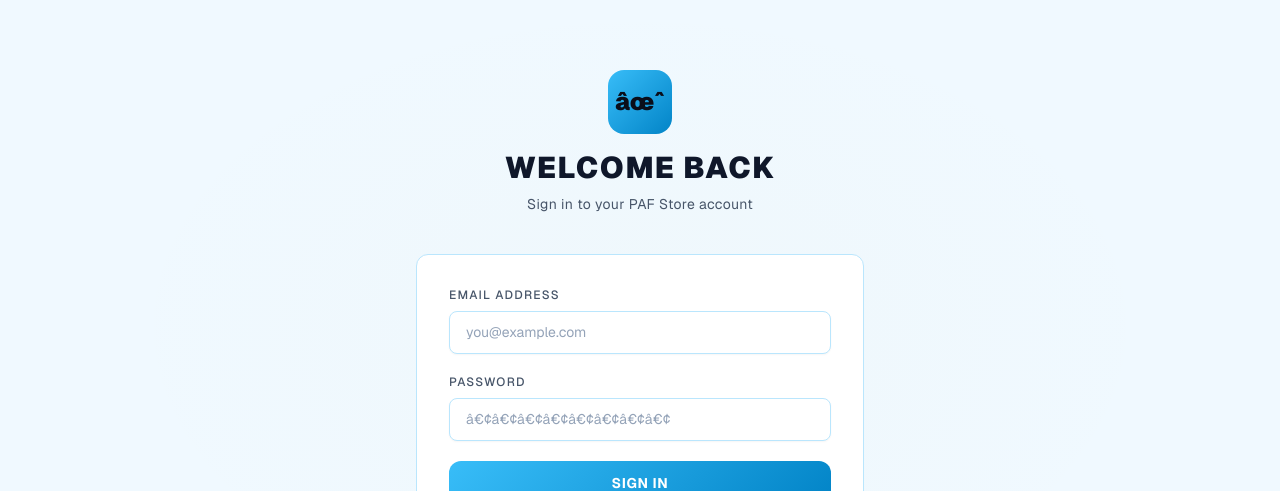
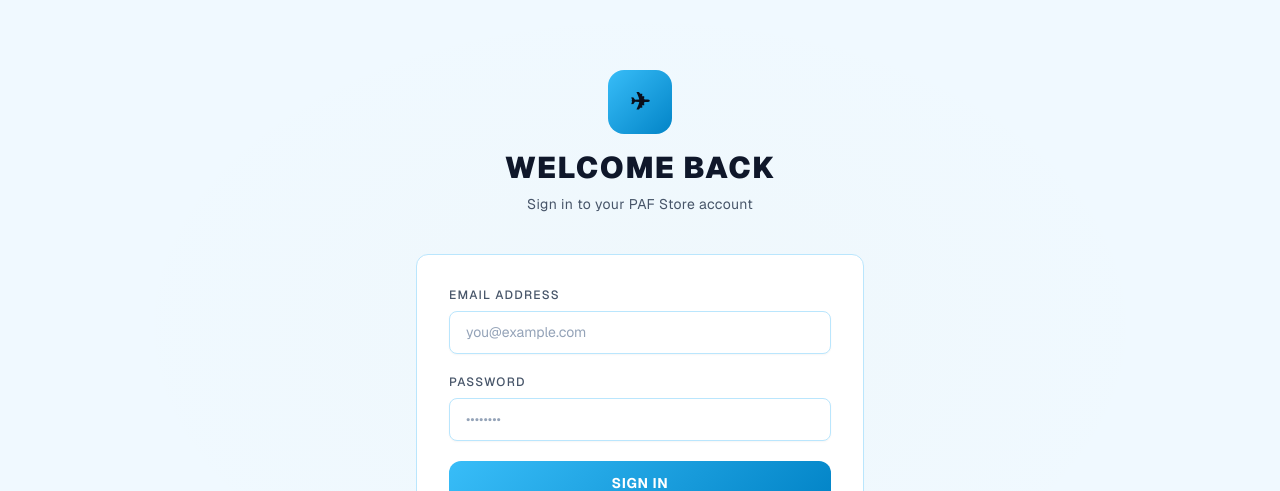
Before and after one commit to itsAbdurRehmanhere/jets, a Next.js app in the folder frontend/: page /auth/login in a window 1280 px wide. Shown: the part 168-659 px from the top of the page. Built offline with nearby package versions, Linux system fonts and the light colour scheme; no server answers.

Commit message:
Fix garbled emoji on login and register pages

```diff
--- a/frontend/app/auth/login/page.tsx
+++ b/frontend/app/auth/login/page.tsx
@@ -42,7 +42,7 @@
         <div className="text-center mb-10">
           <div className="w-16 h-16 rounded-2xl flex items-center justify-center text-2xl font-black mx-auto mb-4"
             style={{ background: "linear-gradient(135deg, var(--gold-light), var(--gold))", color: "#0a0e1a" }}>
-            âœˆ
+            ✈
           </div>
           <h1 className="text-3xl font-black tracking-wider text-center" style={{ color: "var(--text-primary)" }}>
             WELCOME BACK
@@ -73,7 +73,7 @@
               <input
                 type="password" required value={password}
                 onChange={e => setPassword(e.target.value)}
-                placeholder="â€¢â€¢â€¢â€¢â€¢â€¢â€¢â€¢"
+                placeholder="••••••••"
                 className="input-dark"
               />
             </div>
--- a/frontend/app/auth/register/page.tsx
+++ b/frontend/app/auth/register/page.tsx
@@ -40,7 +40,7 @@
         <div className="text-center mb-10">
           <div className="w-16 h-16 rounded-2xl flex items-center justify-center text-2xl font-black mx-auto mb-4"
             style={{ background: "linear-gradient(135deg, var(--gold-light), var(--gold))", color: "#0a0e1a" }}>
-            âœˆ
+            ✈
           </div>
           <h1 className="text-3xl font-black tracking-wider text-center" style={{ color: "var(--text-primary)" }}>CREATE ACCOUNT</h1>
           <p className="text-sm mt-2 tracking-wide text-center" style={{ color: "var(--text-muted)" }}>Join PAF Store today</p>
```
